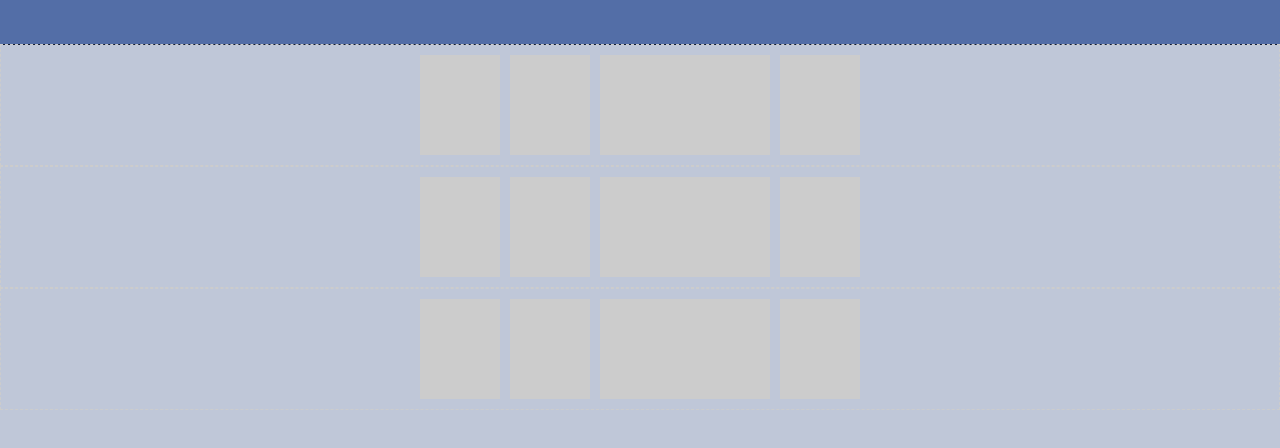
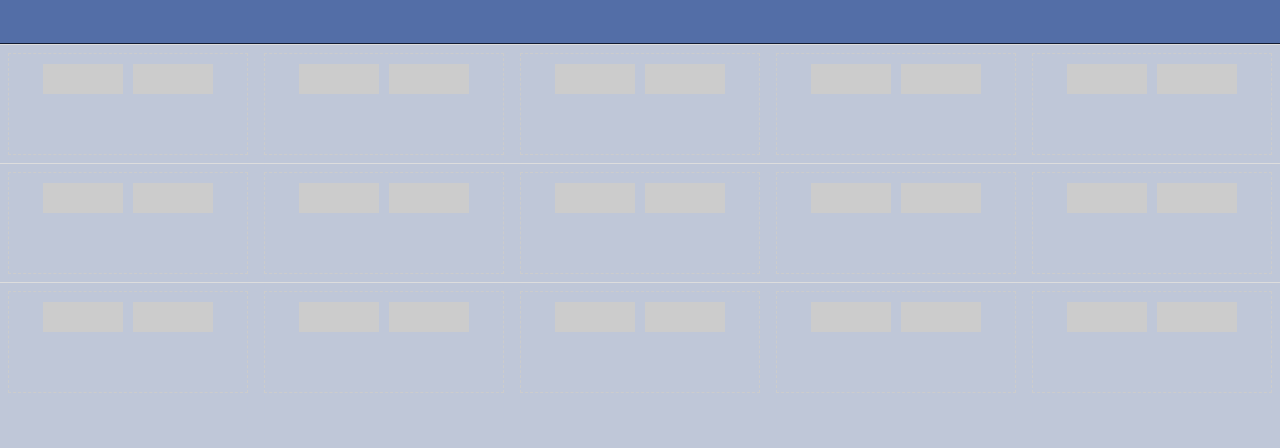
Before and after one commit to Freeport-Metrics/hack-a-plan, a website: page default.html in a window 1280 px wide. Drawn offline with nearby package versions, Linux system fonts and the light colour scheme.

Commit message:
added bootstrap table to the right container

```diff
--- a/default.html
+++ b/default.html
@@ -6,6 +6,7 @@
         <meta name="viewport" content="initial-scale=1.0, maximum-scale=1.0, minimum-scale=1.0, user-scalable=no">
         <meta name="apple-mobile-web-app-capable" content="yes">
         <meta name="apple-touch-fullscreen" content="yes">
+        <link rel="stylesheet" type="text/css" href="bootstrap/css/bootstrap.css" />
         <link rel="stylesheet" type="text/css" href="assets/css/snap.css" />
         <link rel="stylesheet" type="text/css" href="assets/css/styles.css" />
     </head>
@@ -29,24 +30,109 @@
             <div id="toolbar">
                 <a href="#" id="open-left"></a>
                 <h1></h1>
+
+                <table class="table">
+                  <tbody>
+                    <tr>
+                      <td>
                         <div class="container">
                           <div></div>
                           <div></div>
-                  <div data-ss-colspan='2'></div>
-                  <div></div>
                         </div>
+                      </td>
+                      <td>
                         <div class="container">
                           <div></div>
                           <div></div>
-                  <div data-ss-colspan='2'></div>
-                  <div></div>
                         </div>
+                      </td>
+                      <td>
                         <div class="container">
                           <div></div>
                           <div></div>
-                  <div data-ss-colspan='2'></div>
+                        </div>
+                      </td>
+                      <td>
+                        <div class="container">
+                          <div></div>
                           <div></div>
                         </div>
+                      </td>
+                      <td>
+                        <div class="container">
+                          <div></div>
+                          <div></div>
+                        </div>
+                      </td>
+                    </tr>
+
+                    <tr>
+                      <td>
+                        <div class="container">
+                          <div></div>
+                          <div></div>
+                        </div>
+                      </td>
+                      <td>
+                        <div class="container">
+                          <div></div>
+                          <div></div>
+                        </div>
+                      </td>
+                      <td>
+                        <div class="container">
+                          <div></div>
+                          <div></div>
+                        </div>
+                      </td>
+                      <td>
+                        <div class="container">
+                          <div></div>
+                          <div></div>
+                        </div>
+                      </td>
+                      <td>
+                        <div class="container">
+                          <div></div>
+                          <div></div>
+                        </div>
+                      </td>
+                    </tr>
+
+                    <tr>
+                      <td>
+                        <div class="container">
+                          <div></div>
+                          <div></div>
+                        </div>
+                      </td>
+                      <td>
+                        <div class="container">
+                          <div></div>
+                          <div></div>
+                        </div>
+                      </td>
+                      <td>
+                        <div class="container">
+                          <div></div>
+                          <div></div>
+                        </div>
+                      </td>
+                      <td>
+                        <div class="container">
+                          <div></div>
+                          <div></div>
+                        </div>
+                      </td>
+                      <td>
+                        <div class="container">
+                          <div></div>
+                          <div></div>
+                        </div>
+                      </td>
+                    </tr>
+                  </tbody>
+                </table>
             </div>
         </div>
         <script type="text/javascript" src="js/libs/snap.js"></script>
--- a/js/default.js
+++ b/js/default.js
@@ -24,5 +24,6 @@ addEvent(document.getElementById('open-left'), 'click', function(){
 })(document, window.navigator, "standalone");
 
 $(".container").shapeshift({
-    minColumns: 3
+    minColumns: 2,
+    maxColumns: 2
 });
```
Also changed, not shown: assets/css/styles.css. Lines whose indentation alone changed are shown as unchanged.
